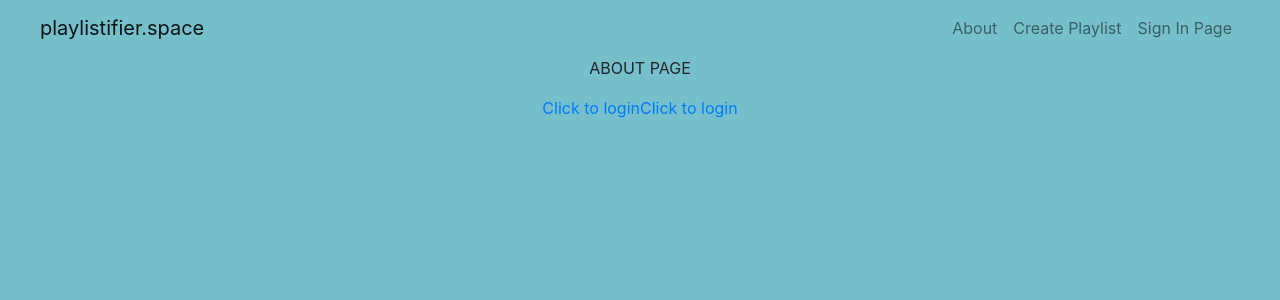
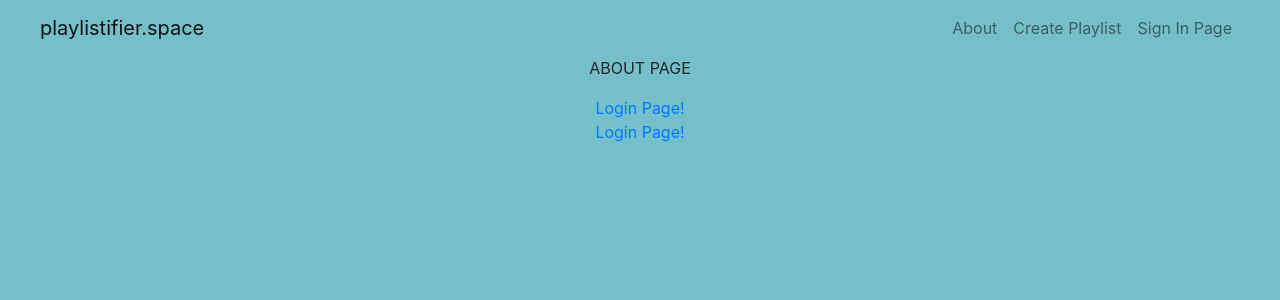
Before and after one commit to Andrew-Der/DynamicPlaylistMaker, a React (Create React App) app in the folder frontend/: page / in a window 1280 px wide. Shown: the top 300 px of the page. Built offline with nearby package versions, Linux system fonts and the light colour scheme; the HTML template or start-up script is replaced by a standard one.

Commit message:
updated instructions

```diff
--- a/frontend/src/Homepage.js
+++ b/frontend/src/Homepage.js
@@ -11,8 +11,9 @@ const HomePage = () => {
             <p>
               ABOUT PAGE
             </p>
-            <Link to={LOGIN_URL}>Click to login</Link>
-            <Link to={LOGIN_URL}>Click to login</Link>
+            <Link to={LOGIN_URL}>Login Page!</Link>
+            <br/>
+            <Link to={LOGIN_URL}>Login Page!</Link>
         </div>
       </div>
     </>
--- a/frontend/src/PlaylistForm/FormPage1Container.js
+++ b/frontend/src/PlaylistForm/FormPage1Container.js
@@ -31,8 +31,8 @@ const FormPage1Container = () => {
                     Then, use the search bar to find songs and select them into the playlist.
                     After adding the songs, rate each song individually according to playlist relevance where:
                     <br/><br/>1 = The song is good but just here for the sake of harmony
-                    <br/>3 = Great song and would like to hear more like it, it moderately characterizes this playlist
-                    <br/>5 = Love the song and really want to hear more like it, it strongly characterizes this playlist
+                    <br/>3 = Great song and would like to hear more, it moderately characterizes this playlist
+                    <br/>5 = Love the song and really want to hear more, it strongly characterizes this playlist
                     <br/><br/>
                     The small catch here, there must be at least two of each number rating and at least 6 songs.
                     <br/>Happy Playlisting!
--- a/frontend/src/PlaylistForm/FormPage2.js
+++ b/frontend/src/PlaylistForm/FormPage2.js
@@ -17,7 +17,6 @@ const submitForm = async(state, dispatch, token, callback, return_count_only=fal
         rank: song.rank + 5,
       }
     })
-    console.log(adjusted_base_song_ranks)
     const ret = await perform('post', '/create_playlist',
     {
         'playlist_name' : state.playlistName,
@@ -67,9 +66,9 @@ const FormPage2 = () => {
           <div className="pageDosContent">
             <div className="text-box container">
             <span> Let's set the Minimum Rating Acceptance.
-              This is a threshold for new songs to be added into your final playlist. <br/>
-              The lower the Acceptance, the more vague and wider song selection. <br/>
-              The higher the Acceptance, the more specific and accurate song selection. <br/><br/>
+              This is a threshold for new songs to be added into the final playlist.
+              <br/>The lower the Acceptance, the more vague and wider song selection.
+              <br/>The higher the Acceptance, the more specific and accurate song selection. <br/><br/>
               Feel free to play around with different values by adjusting the acceptance and clicking "Calculate"!
               <br/><br/>
               When you're happy with the number of new songs added, hit CREATE!
@@ -126,7 +125,7 @@ const FormPage2 = () => {
               formState.createPlaylistSuccess ?
                 <span className="yellow-text">
                   Listen to your new playlist{' '}
-                  <a href={formState.createPlaylistLink}>
+                  <a href={formState.createPlaylistLink} target="_blank">
                   right in Spotify.
                   </a>
                 </span>
--- a/frontend/src/PlaylistForm/PlaylistForm.js
+++ b/frontend/src/PlaylistForm/PlaylistForm.js
@@ -24,8 +24,8 @@ const exampleBaseSongs = [
 ]
 
 const initialState = {
-    //baseSongs : [],            // [{SID, name, artists, rank}, {}]
-    baseSongs: exampleBaseSongs,
+    baseSongs : [],            // [{SID, name, artists, rank}, {}]
+    // baseSongs: exampleBaseSongs,
     playlistName : "My smooth tunes for the dunes..", // Super Awesome ML Playlist
     playlistTraits : ["","",""],       // ['energy', 'danceability'] 3 max
     playlistTempo : 0,         // -1=decreasing, 0=none, 1=increasing
```
